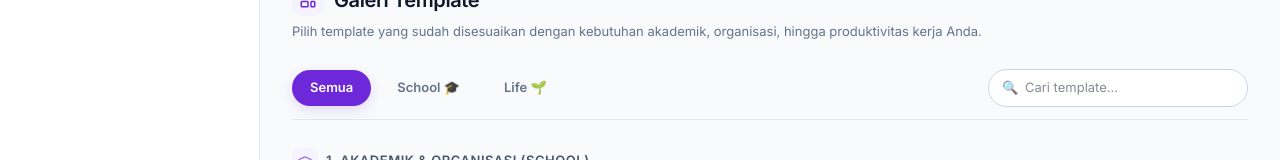
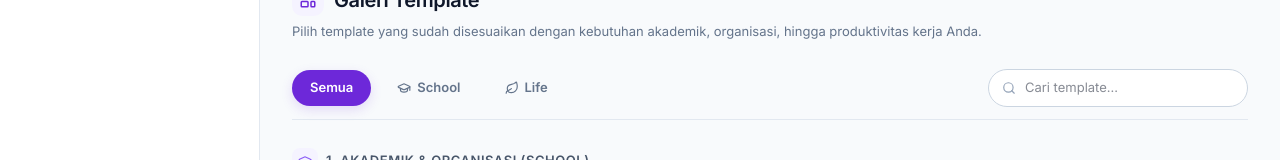
Before and after one commit to Hocaabinn/Kanvexa-Smart-Kanban, a Next.js app: page /dashboard in a window 1280 px wide. Shown: the part 544-704 px from the top of the page. Built offline with nearby package versions, Linux system fonts and the light colour scheme; no server answers; the database is empty.

Commit message:
style(template): replace emojis in tabs, search bar, and empty state with Lucide icons

```diff
--- a/src/app/dashboard/DashboardClient.tsx
+++ b/src/app/dashboard/DashboardClient.tsx
@@ -19,7 +19,10 @@ import {
   Lightbulb,
   Target,
   LayoutTemplate,
-  Menu
+  Menu,
+  Search,
+  Heart,
+  Leaf
 } from "lucide-react";
 import { InboxNotificationModal } from "@/components/ui/InboxNotificationModal";
 import BoardLoaderModal from "@/components/ui/BoardLoaderModal";
@@ -486,7 +489,7 @@ export default function DashboardClient({ userEmail, initialBoards, initialInvit
               <div style={{ display: "flex", gap: 8, flexWrap: "wrap" }}>
                 {(["all", "school", "life"] as const).map((cat) => {
                   const isActive = activeCategory === cat;
-                  const label = cat === "all" ? "Semua" : cat === "school" ? "School 🎓" : "Life 🌱";
+                  const label = cat === "all" ? "Semua" : cat === "school" ? "School" : "Life";
                   return (
                     <button
                       key={cat}
@@ -503,9 +506,14 @@ export default function DashboardClient({ userEmail, initialBoards, initialInvit
                         cursor: "pointer",
                         transition: "all 0.2s cubic-bezier(0.16, 1, 0.3, 1)",
                         boxShadow: isActive ? "0 4px 12px rgba(109, 40, 217, 0.15)" : "none",
+                        display: "flex",
+                        alignItems: "center",
+                        gap: 6
                       }}
                     >
-                      {label}
+                      {cat === "school" && <GraduationCap style={{ width: 14, height: 14 }} />}
+                      {cat === "life" && <Leaf style={{ width: 14, height: 14 }} />}
+                      <span>{label}</span>
                     </button>
                   );
                 })}
@@ -530,17 +538,16 @@ export default function DashboardClient({ userEmail, initialBoards, initialInvit
                     transition: "all 0.2s ease"
                   }}
                 />
-                <span style={{
+                <Search style={{
                   position: "absolute",
                   left: 14,
                   top: "50%",
                   transform: "translateY(-50%)",
-                  fontSize: 13,
+                  width: 14,
+                  height: 14,
                   color: "#94a3b8",
                   pointerEvents: "none"
-                }}>
-                  🔍
-                </span>
+                }} />
                 {searchQuery && (
                   <button
                     type="button"
@@ -589,7 +596,9 @@ export default function DashboardClient({ userEmail, initialBoards, initialInvit
                     color: "#64748b",
                     marginTop: 10
                   }} className="template-category-container">
-                    <div style={{ fontSize: 32, marginBottom: 12 }}>🔍</div>
+                    <div style={{ display: "flex", justifyContent: "center", marginBottom: 12 }}>
+                      <Search style={{ width: 32, height: 32, color: "#94a3b8" }} />
+                    </div>
                     <h3 style={{ fontSize: 16, fontWeight: 700, color: "#0f172a", margin: "0 0 4px" }}>
                       Template tidak ditemukan
                     </h3>
```
